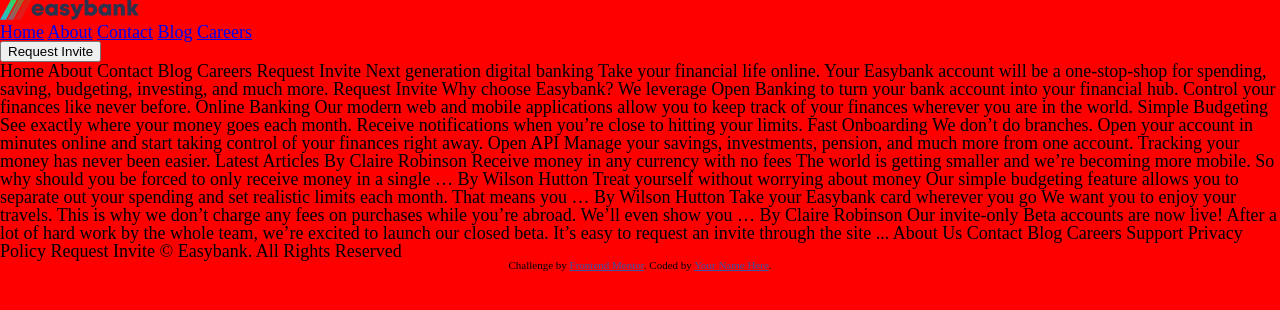
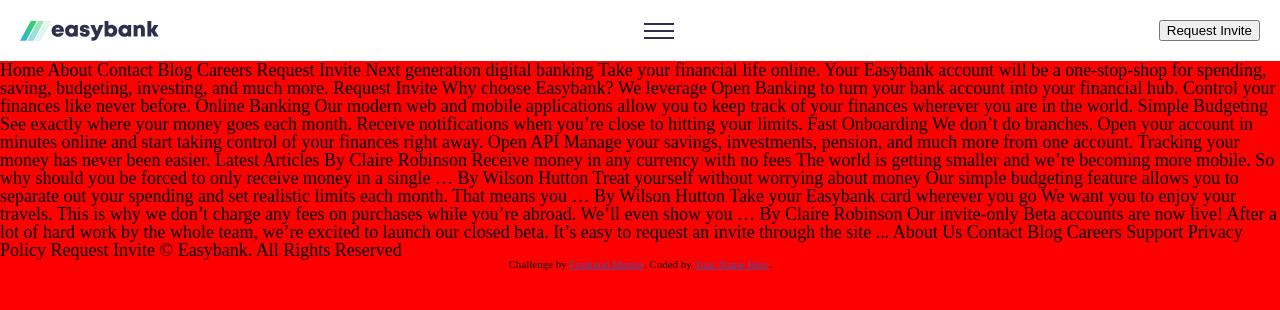
Before and after one commit to jaac97/Easybank-landing-page, a plain HTML site: page index.html in a window 1280 px wide. Drawn offline with Linux system fonts and the light colour scheme.

Commit message:
Toggle button only css

```diff
--- a/css/app.css
+++ b/css/app.css
@@ -14,3 +14,95 @@
 body{
     background-color: red;
 }
+[class$="__container"]{
+    max-width: 144rem;
+    margin: 0 auto;
+}
+.bar{
+    background-color: var(--white);
+    padding: 2rem;
+    position: relative;
+}
+.bar__content{
+    display: flex;
+    justify-content: space-between;
+    align-items: center;
+}
+#bar__toggle{
+    position: absolute;
+	top: -9999px;
+	left: -9999px;
+}
+/* .bar__btn{
+    all: unset;
+    width: 3rem;
+} */
+
+.bar__activated{
+    display: block;
+    width: 3rem;
+    transition: all .3s ease-in-out;
+
+}
+
+.bar__hamburger{
+    padding: .1rem;
+    width: 100%;
+    display: block;
+    background-color: var(--darkBlue);
+    margin-bottom: .5rem;
+    user-select: none;
+    transform: rotate(0deg);
+    transition: all .3s ease-in-out;
+
+}
+.bar__hamburger:last-of-type{
+    margin-bottom: 0;
+}
+
+.bar__activated{
+    position: relative;
+
+}
+#bar__toggle:checked ~ .bar__activated .bar__hamburger{
+    position: absolute;
+    z-index: 1;
+    transition: all .3s ease-in-out;
+}
+#bar__toggle:checked ~ .bar__activated .bar__hamburger:nth-of-type(1)
+{
+    transform: rotate(45deg);
+}
+#bar__toggle:checked ~ .bar__activated .bar__hamburger:nth-of-type(2){
+    opacity: 0;
+}
+#bar__toggle:checked ~ .bar__activated .bar__hamburger:nth-of-type(3){
+    transform: rotate(-45deg);
+
+}
+
+#bar__toggle:checked ~ .nav{
+    position: absolute;
+    top: 10rem;
+    left: 0;
+    right: 0;
+    margin: 0 auto;
+    background-color: var(--white);
+    display: flex;
+    flex-direction: column;
+    gap: 2rem;
+    align-items: center;
+    justify-content: space-between;
+    padding: 2rem 1rem;
+    width: 80%;
+    border-radius: .5rem;
+}
+.nav, .bar__request{
+    display: none;
+}
+
+@media (min-width: 768px){
+    nav, .bar__request{
+        display: block;
+    }
+}
--- a/css/reset.css
+++ b/css/reset.css
@@ -56,3 +56,7 @@
 *,*::after,*::before{
     box-sizing: inherit;
 }
+img{
+    max-width: 100%;
+    display: block;
+}
--- a/index.html
+++ b/index.html
@@ -1,8 +1,10 @@
 <!DOCTYPE html>
 <html lang="en">
+
 <head>
   <meta charset="UTF-8">
-  <meta name="viewport" content="width=device-width, initial-scale=1.0"> <!-- displays site properly based on user's device -->
+  <meta name="viewport" content="width=device-width, initial-scale=1.0">
+  <!-- displays site properly based on user's device -->
 
   <link rel="icon" type="image/png" sizes="32x32" href="./images/favicon-32x32.png">
 
@@ -10,19 +12,37 @@
 
   <!-- Feel free to remove these styles or customise in your own stylesheet 👍 -->
   <style>
-    .attribution { font-size: 11px; text-align: center; }
-    .attribution a { color: hsl(228, 45%, 44%); }
+    .attribution {
+      font-size: 11px;
+      text-align: center;
+    }
+
+    .attribution a {
+      color: hsl(228, 45%, 44%);
+    }
   </style>
   <link rel="preconnect" href="https://fonts.googleapis.com">
   <link rel="preconnect" href="https://fonts.gstatic.com" crossorigin>
   <link href="https://fonts.googleapis.com/css2?family=Public+Sans:wght@300;400;700&display=swap" rel="stylesheet">
-  <link rel="stylesheet" href="css/reset.css" >
+  <link rel="stylesheet" href="css/reset.css">
   <link rel="stylesheet" href="css/app.css">
 </head>
+
 <body>
   <div class="bar">
+    <div class="bar__content bar__container">
       <div class="bar__logo">
         <img src="images/logo.svg" alt="logo">
+      </div>
+      <input type="checkbox" id="bar__toggle">
+
+      <label for="bar__toggle" class="bar__activated">
+        <span class="bar__hamburger"></span>
+          <span class="bar__hamburger"></span>
+          <span class="bar__hamburger"></span>
+        </label>
+
+
       <nav class="nav">
         <a href="#" class="nav__child">Home</a>
         <a href="#" class="nav__child">About</a>
@@ -117,4 +137,5 @@
     Coded by <a href="#">Your Name Here</a>.
   </div>
 </body>
+
 </html>
```
Lines whose indentation alone changed are shown as unchanged.
